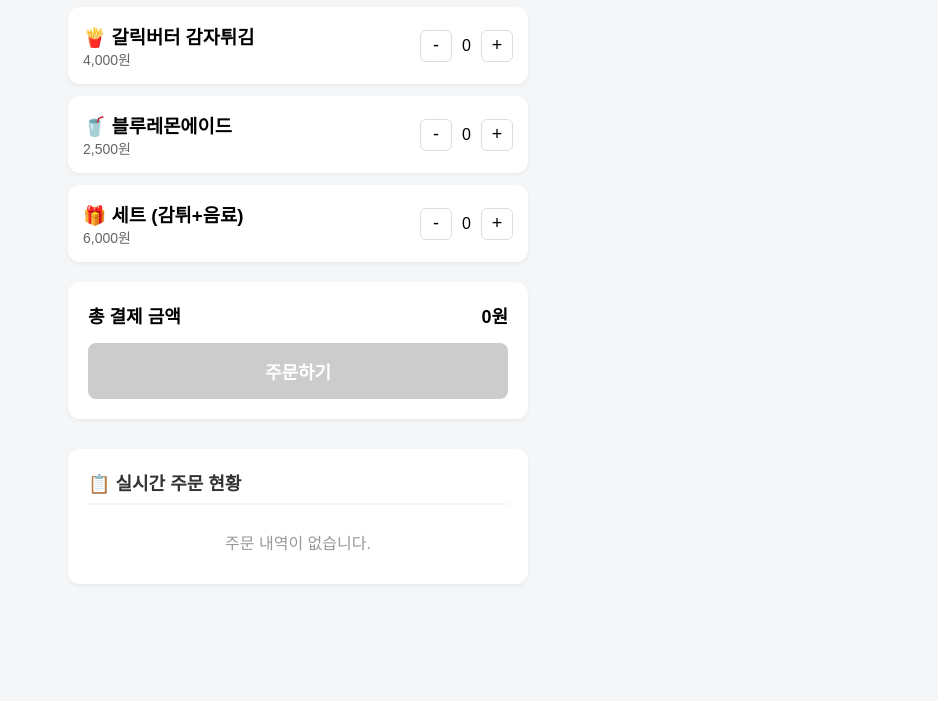
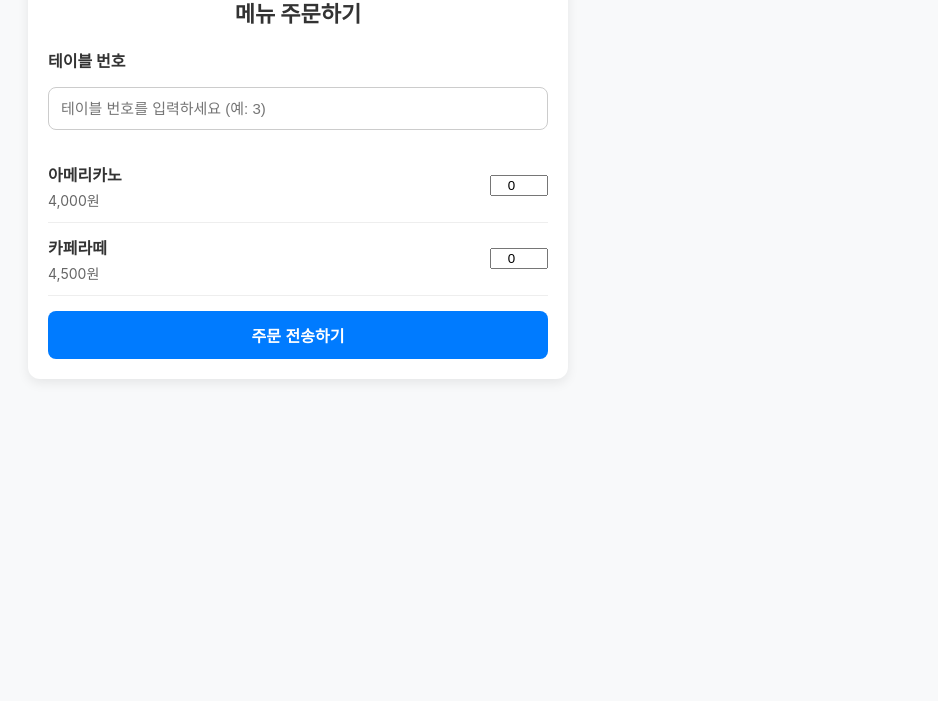
Before and after one commit to JuYoung364/Qr_Project, a website: page index.html in a window 1280 px wide. Shown: the part 99-800 px from the top of the page, without its empty margins (342-1280 px from the left). Drawn offline with Linux system fonts and the light colour scheme.

Commit message:
feat: add admin page button

```diff
--- a/index.html
+++ b/index.html
@@ -3,314 +3,194 @@
 <head>
   <meta charset="UTF-8">
   <meta name="viewport" content="width=device-width, initial-scale=1.0">
-    <title>온라인 주문</title>
+  <title>QR 주문하기</title>
   <style>
-        * {
-            box-sizing: border-box;
+    /* 기본 레이아웃 및 스타일 */
+    body {
+      font-family: -apple-system, BlinkMacSystemFont, "Segoe UI", Roboto, sans-serif;
       margin: 0;
-            padding: 0;
-            font-family: 'Noto Sans KR', sans-serif;
+      padding: 20px;
+      background-color: #f8f9fa;
+      color: #333;
+      position: relative; /* 우측 상단 관리자 버튼 고정용 */
     }
-        body {
-            background-color: #f4f6f8;
+
+    /* 우측 상단 관리자 페이지 링크 버튼 */
+    .admin-link {
+      position: absolute;
+      top: 15px;
+      right: 15px;
+      font-size: 12px;
+      color: #888888;
+      text-decoration: none;
+      padding: 5px 10px;
+      border: 1px solid #e0e0e0;
+      border-radius: 6px;
+      background-color: #ffffff;
+      box-shadow: 0 1px 3px rgba(0,0,0,0.05);
+      transition: all 0.2s ease;
+    }
+
+    .admin-link:hover {
+      color: #333333;
+      border-color: #999999;
+      background-color: #f5f5f5;
+    }
+
+    /* 페이지 제목 및 컨테이너 */
+    .container {
+      max-width: 500px;
+      margin: 40px auto 0 auto;
+      background: #ffffff;
       padding: 20px;
-            max-width: 500px;
-            margin: 0 auto;
+      border-radius: 12px;
+      box-shadow: 0 4px 12px rgba(0, 0, 0, 0.08);
     }
+
     h1 {
+      font-size: 22px;
       text-align: center;
-            margin-top: 20px;
       margin-bottom: 20px;
-            color: #333;
     }
-        .menu-card {
-            background: #fff;
-            border-radius: 12px;
-            padding: 15px;
-            margin-bottom: 12px;
+
+    /* 메뉴 목록 및 폼 스타일 */
+    .menu-item {
       display: flex;
       justify-content: space-between;
       align-items: center;
-            box-shadow: 0 2px 4px rgba(0,0,0,0.05);
+      padding: 12px 0;
+      border-bottom: 1px solid #eeeeee;
     }
-        .quantity-control {
+
+    .menu-info {
       display: flex;
-            align-items: center;
-            gap: 10px;
+      flex-direction: column;
     }
-        .btn-qty {
-            width: 32px;
-            height: 32px;
-            border: 1px solid #ddd;
-            background: #fff;
-            border-radius: 6px;
-            font-size: 18px;
-            cursor: pointer;
+
+    .menu-name {
+      font-weight: bold;
+      font-size: 16px;
     }
-        .btn-qty:active {
-            background: #eee;
+
+    .menu-price {
+      font-size: 14px;
+      color: #666;
+      margin-top: 4px;
     }
-        .cart-summary {
-            background: #fff;
-            border-radius: 12px;
-            padding: 20px;
-            margin-top: 20px;
-            box-shadow: 0 2px 4px rgba(0,0,0,0.05);
+
+    .table-input, .order-btn {
+      width: 100%;
+      padding: 12px;
+      margin-top: 15px;
+      border-radius: 8px;
+      box-sizing: border-box;
     }
-        .total-price {
-            display: flex;
-            justify-content: space-between;
-            font-size: 18px;
-            font-weight: bold;
-            margin-bottom: 15px;
+
+    .table-input {
+      border: 1px solid #ccc;
+      font-size: 15px;
     }
-        .btn-order {
-            width: 100%;
-            padding: 15px;
-            background: #ff5722;
-            color: #fff;
+
+    .order-btn {
+      background-color: #007bff;
+      color: white;
       border: none;
-            border-radius: 8px;
-            font-size: 18px;
+      font-size: 16px;
       font-weight: bold;
       cursor: pointer;
     }
-        .btn-order:disabled {
-            background: #ccc;
-            cursor: not-allowed;
-        }
 
-        /* 내 주문 현황 영역 */
-        .status-section {
-            margin-top: 30px;
-            background: #fff;
-            border-radius: 12px;
-            padding: 20px;
-            box-shadow: 0 2px 4px rgba(0,0,0,0.05);
-        }
-        .status-section h2 {
-            font-size: 18px;
-            margin-bottom: 15px;
-            color: #333;
-            border-bottom: 2px solid #f4f6f8;
-            padding-bottom: 8px;
-        }
-        .status-card {
-            background: #f9f9f9;
-            border: 1px solid #eee;
-            border-left: 5px solid #ff5722;
-            border-radius: 8px;
-            padding: 12px;
-            margin-bottom: 10px;
-        }
-        .status-card.completed {
-            border-left-color: #4caf50;
-            background: #f0fdf4;
-        }
-        .status-header {
-            display: flex;
-            justify-content: space-between;
-            font-weight: bold;
-            font-size: 14px;
-            margin-bottom: 6px;
-        }
-        .status-badge {
-            padding: 2px 8px;
-            border-radius: 12px;
-            font-size: 12px;
-            color: #fff;
-            background: #ff5722;
-        }
-        .status-badge.completed {
-            background: #4caf50;
-        }
-        .status-details {
-            font-size: 13px;
-            color: #666;
+    .order-btn:hover {
+      background-color: #0056b3;
     }
   </style>
 </head>
 <body>
 
-    <h1>온라인 주문</h1>
+  <!-- 우측 상단 관리자 페이지 이동 버튼 -->
+  <a href="admin.html" class="admin-link">관리자 페이지 ⚙️</a>
 
-    <!-- 메뉴 카드 -->
-    <div class="menu-card">
+  <div class="container">
+    <h1>메뉴 주문하기</h1>
+
+    <!-- 테이블 번호 입력 -->
     <div>
-            <h3>🍟 갈릭버터 감자튀김</h3>
-            <p style="color: #666; font-size: 14px;">4,000원</p>
+      <label for="tableNumber"><b>테이블 번호</b></label>
+      <input type="number" id="tableNumber" class="table-input" placeholder="테이블 번호를 입력하세요 (예: 3)">
     </div>
-        <div class="quantity-control">
-            <button class="btn-qty" onclick="changeQty('fries', -1)">-</button>
-            <span id="qty-fries">0</span>
-            <button class="btn-qty" onclick="changeQty('fries', 1)">+</button>
+
+    <!-- 메뉴 리스트 (예시) -->
+    <div id="menuList" style="margin-top: 20px;">
+      <div class="menu-item">
+        <div class="menu-info">
+          <span class="menu-name">아메리카노</span>
+          <span class="menu-price">4,000원</span>
+        </div>
+        <input type="number" id="item1" min="0" value="0" style="width: 50px; text-align: center;">
+      </div>
+      <div class="menu-item">
+        <div class="menu-info">
+          <span class="menu-name">카페라떼</span>
+          <span class="menu-price">4,500원</span>
+        </div>
+        <input type="number" id="item2" min="0" value="0" style="width: 50px; text-align: center;">
       </div>
     </div>
 
-    <div class="menu-card">
-        <div>
-            <h3>🥤 블루레몬에이드</h3>
-            <p style="color: #666; font-size: 14px;">2,500원</p>
-        </div>
-        <div class="quantity-control">
-            <button class="btn-qty" onclick="changeQty('drink', -1)">-</button>
-            <span id="qty-drink">0</span>
-            <button class="btn-qty" onclick="changeQty('drink', 1)">+</button>
-        </div>
-    </div>
-
-    <div class="menu-card">
-        <div>
-            <h3>🎁 세트 (감튀+음료)</h3>
-            <p style="color: #666; font-size: 14px;">6,000원</p>
-        </div>
-        <div class="quantity-control">
-            <button class="btn-qty" onclick="changeQty('set_menu', -1)">-</button>
-            <span id="qty-set_menu">0</span>
-            <button class="btn-qty" onclick="changeQty('set_menu', 1)">+</button>
-        </div>
-    </div>
-
-    <!-- 결제 영역 -->
-    <div class="cart-summary">
-        <div class="total-price">
-            <span>총 결제 금액</span>
-            <span id="total-price">0원</span>
-        </div>
-        <button id="order-btn" class="btn-order" onclick="submitOrder()" disabled>주문하기</button>
-    </div>
-
-    <!-- 실시간 주문 현황 섹션 -->
-    <div class="status-section">
-        <h2>📋 실시간 주문 현황</h2>
-        <div id="my-orders-list">
-            <p style="color: #999; text-align: center; padding: 10px 0;">주문 내역이 없습니다.</p>
-        </div>
+    <!-- 주문하기 버튼 -->
+    <button class="order-btn" onclick="submitOrder()">주문 전송하기</button>
   </div>
 
   <script>
-        const API_BASE_URL = 'https://qr-order-service-9ri0.onrender.com/api/orders';
-        const prices = {
-            fries: 4000,
-            drink: 2500,
-            set_menu: 6000
-        };
-        const cart = {
-            fries: 0,
-            drink: 0,
-            set_menu: 0
-        };
+    // Render 백엔드 API 주소
+    const API_BASE_URL = 'https://potato-order-server.onrender.com/api/orders';
 
-        window.onload = function() {
-            fetchMyOrders();
-            setInterval(fetchMyOrders, 3000);
-        };
+    async function submitOrder() {
+      const tableNumber = document.getElementById('tableNumber').value;
+      const item1Qty = parseInt(document.getElementById('item1').value) || 0;
+      const item2Qty = parseInt(document.getElementById('item2').value) || 0;
 
-        function changeQty(item, delta) {
-            if (cart[item] + delta >= 0) {
-                cart[item] += delta;
-                document.getElementById(`qty-${item}`).innerText = cart[item];
-                updateTotal();
-            }
+      if (!tableNumber) {
+        alert('테이블 번호를 입력해 주세요.');
+        return;
       }
 
-        function updateTotal() {
-            const total = (cart.fries * prices.fries) + (cart.drink * prices.drink) + (cart.set_menu * prices.set_menu);
-            document.getElementById('total-price').innerText = total.toLocaleString() + '원';
-            document.getElementById('order-btn').disabled = (total === 0);
+      if (item1Qty === 0 && item2Qty === 0) {
+        alert('최소 하나 이상의 메뉴를 선택해 주세요.');
+        return;
       }
 
-        async function submitOrder() {
-            const total = (cart.fries * prices.fries) + (cart.drink * prices.drink) + (cart.set_menu * prices.set_menu);
-            if (total === 0) return;
+      // 주문 데이터 구성
+      const items = [];
+      if (item1Qty > 0) items.push(`아메리카노 ${item1Qty}잔`);
+      if (item2Qty > 0) items.push(`카페라떼 ${item2Qty}잔`);
+
+      const orderData = {
+        table_number: tableNumber,
+        items: items.join(', ')
+      };
 
       try {
         const response = await fetch(API_BASE_URL, {
           method: 'POST',
-                    headers: { 'Content-Type': 'application/json' },
-                    body: JSON.stringify({
-                        fries: cart.fries,
-                        drink: cart.drink,
-                        set_menu: cart.set_menu,
-                        totalPrice: total
-                    })
+          headers: {
+            'Content-Type': 'application/json'
+          },
+          body: JSON.stringify(orderData)
         });
 
         if (response.ok) {
-                    const result = await response.json();
-
-                    let myOrderIds = JSON.parse(localStorage.getItem('myOrderIds') || '[]');
-                    myOrderIds.push(result.orderId);
-                    localStorage.setItem('myOrderIds', JSON.stringify(myOrderIds));
-
-                    alert('주문이 접수되었습니다!');
-
-                    cart.fries = 0;
-                    cart.drink = 0;
-                    cart.set_menu = 0;
-                    document.getElementById('qty-fries').innerText = '0';
-                    document.getElementById('qty-drink').innerText = '0';
-                    document.getElementById('qty-set_menu').innerText = '0';
-                    updateTotal();
-
-                    fetchMyOrders();
+          alert('주문이 성공적으로 접수되었습니다!');
+          // 입력 폼 초기화
+          document.getElementById('tableNumber').value = '';
+          document.getElementById('item1').value = '0';
+          document.getElementById('item2').value = '0';
         } else {
-                    alert('주문 처리 중 오류가 발생했습니다.');
+          alert('주문 전송에 실패했습니다. 다시 시도해 주세요.');
         }
       } catch (error) {
-                console.error('주문 실패:', error);
-                alert('서버와 통신할 수 없습니다.');
-            }
-        }
-
-        async function fetchMyOrders() {
-            const myOrderIds = JSON.parse(localStorage.getItem('myOrderIds') || '[]');
-            const container = document.getElementById('my-orders-list');
-
-            if (myOrderIds.length === 0) {
-                container.innerHTML = '<p style="color: #999; text-align: center; padding: 10px 0;">주문 내역이 없습니다.</p>';
-                return;
-            }
-
-            try {
-                const response = await fetch(API_BASE_URL);
-                const allOrders = await response.json();
-
-                const myOrders = allOrders.filter(order => myOrderIds.includes(order.id));
-
-                if (myOrders.length === 0) {
-                    container.innerHTML = '<p style="color: #999; text-align: center; padding: 10px 0;">주문 내역이 없습니다.</p>';
-                    return;
-                }
-
-                container.innerHTML = myOrders.map(order => {
-                    let itemsStr = [];
-                    if (order.fries > 0) itemsStr.push(`갈릭버터 감자튀김 ${order.fries}개`);
-                    if (order.drink > 0) itemsStr.push(`블루레몬에이드 ${order.drink}개`);
-                    if (order.set_menu > 0) itemsStr.push(`세트 ${order.set_menu}개`);
-
-                    const isCompleted = order.status === '조리완료';
-
-                    const timeStr = new Date(order.created_at.replace(' ', 'T') + 'Z').toLocaleTimeString('ko-KR', {
-                        hour: '2-digit', minute: '2-digit', second: '2-digit'
-                    });
-
-                    return `
-                        <div class="status-card ${isCompleted ? 'completed' : ''}">
-                            <div class="status-header">
-                                <span>주문번호 #${order.id} (${timeStr})</span>
-                                <span class="status-badge ${isCompleted ? 'completed' : ''}">
-                                    ${order.status}
-                                </span>
-                            </div>
-                            <div class="status-details">
-                                ${itemsStr.join(', ')} | ${order.total_price.toLocaleString()}원
-                            </div>
-                        </div>
-                    `;
-                }).join('');
-            } catch (error) {
-                console.error('주문 현황 불러오기 실패:', error);
+        console.error('Error submitting order:', error);
+        alert('서버 연결에 실패했습니다.');
       }
     }
   </script>
```
Lines whose indentation alone changed are shown as unchanged.
